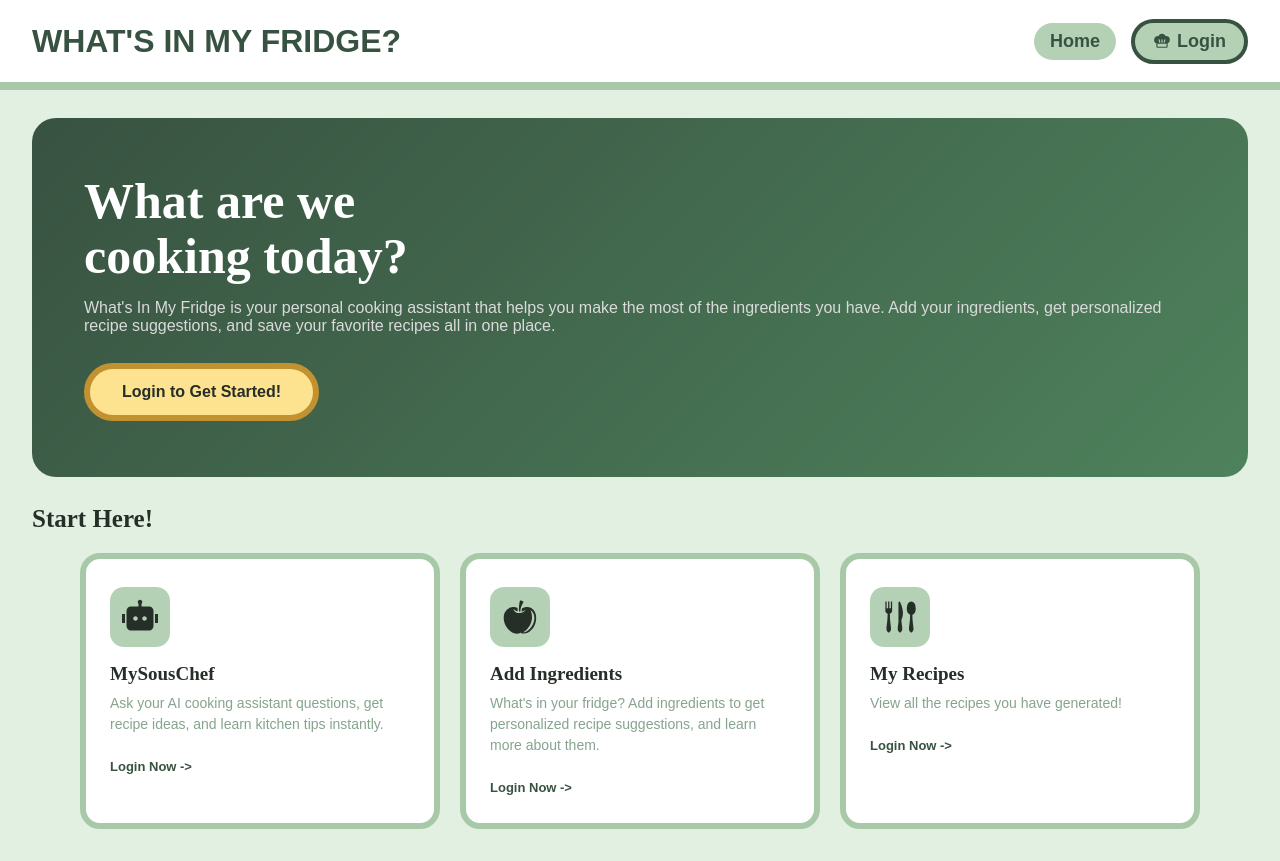
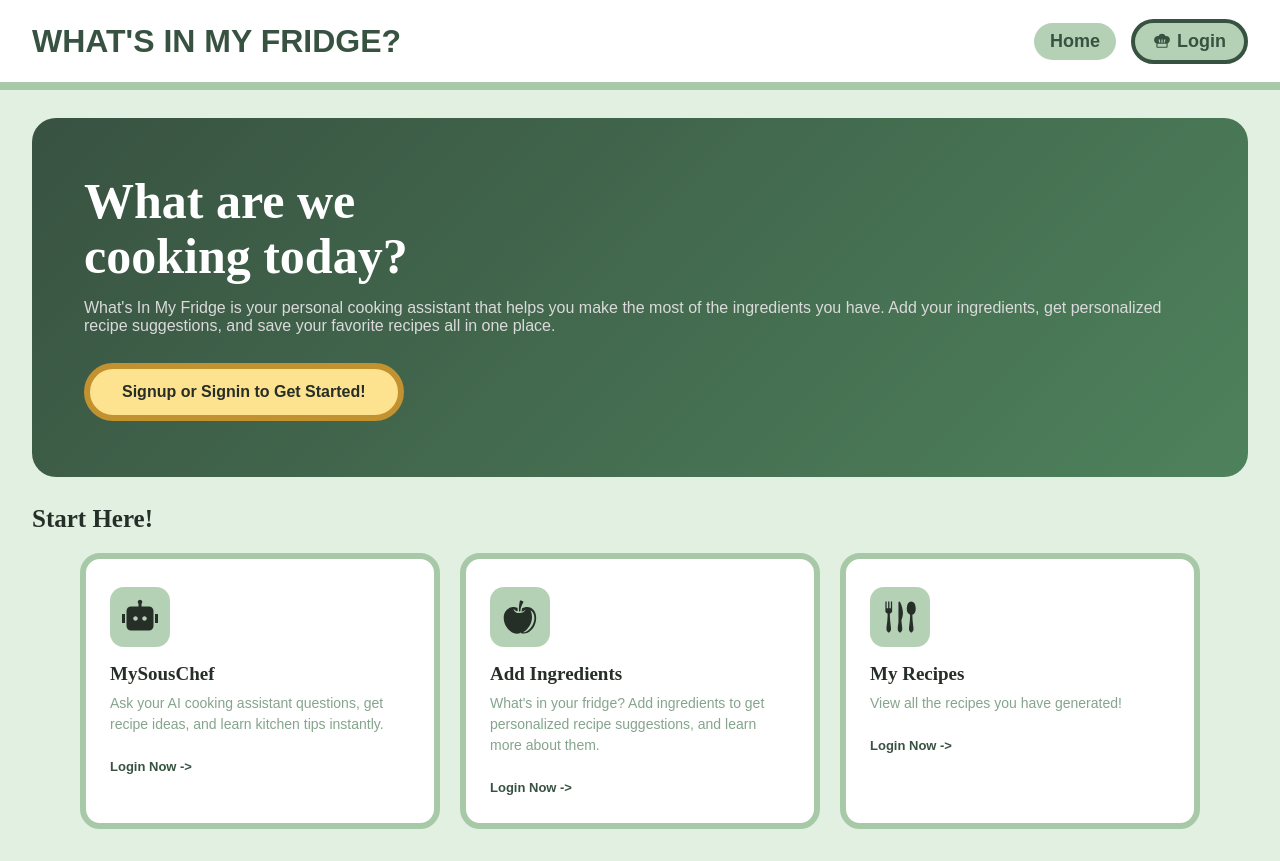
Before and after one commit to aditi-j25/What-s-in-my-Fridge-, a React app in the folder frontend/: page /home in a window 1280 px wide. Built offline with nearby package versions, Linux system fonts and the light colour scheme; the HTML template or start-up script is replaced by a standard one; a web font is replaced by a local one.

Commit message:
Refactor hero section for logged-in state

```diff
--- a/frontend/src/Pages/HomePage.jsx
+++ b/frontend/src/Pages/HomePage.jsx
@@ -81,30 +81,27 @@ function HomePage({ isLoggedIn, onLogout }) {
         </div>
       </nav>
 
-      {!isLoggedIn && (
+      {/* ── Banner ── */}
       <section className="hero">
         <div className="hero-blob hero-blob-1" />
         <div className="hero-blob hero-blob-2" />
         <div className="hero-blob hero-blob-3" />
-
         <div className="hero-content">
           <h1 className="hero-heading">
-              What are we<br />cooking today?
+            {isLoggedIn ? "Welcome back!" : "What are we"}<br />
+            {!isLoggedIn && "cooking today?"}
           </h1>
           <p className="hero-sub">
             What's In My Fridge is your personal cooking assistant that helps you make the most of the ingredients you have. Add your ingredients, get personalized recipe suggestions, and save your favorite recipes all in one place.
           </p>
-            <button
-              className="hero-btn"
-              onClick={() => navigate("/login")}
-            >
-              Login to Get Started!
+          {!isLoggedIn && (
+            <button className="hero-btn" onClick={() => navigate("/login")}>
+              Signup or Signin to Get Started!
             </button>
+          )}
         </div>
-
         <div className="hero-emoji"></div>
       </section>
-      )}
 
       {/* ── Quick Access Cards ── */}
       <section className="quick-access">
```
Lines whose indentation alone changed are shown as unchanged.
